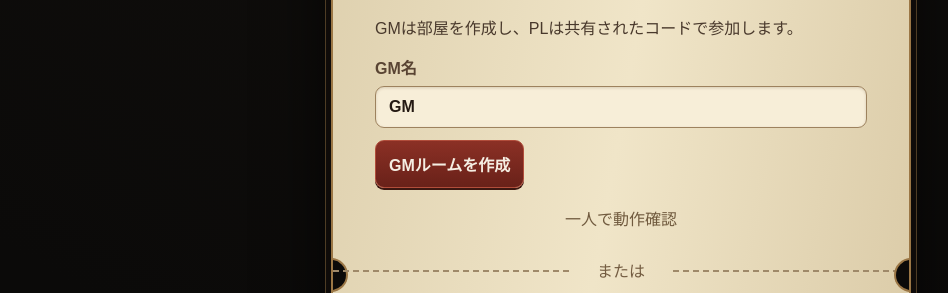
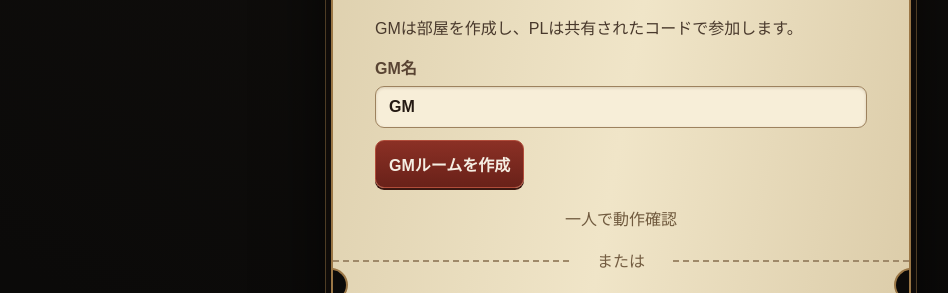
Before and after one commit to minami639/jigoku-kaisen-test, a website: page public/index.html in a window 1280 px wide. Shown: the part 507-800 px from the top of the page, without its empty margins (19-967 px from the left). Drawn offline with Linux system fonts and the light colour scheme; no server answers.

Commit message:
Align ticket divider with cutouts

```diff
--- a/public/index.html
+++ b/public/index.html
@@ -1,6 +1,6 @@
 <!doctype html>
 <html lang="ja">
-<head><meta charset="utf-8"><meta name="viewport" content="width=device-width,initial-scale=1"><title>地獄廻線</title><link rel="stylesheet" href="/styles.css"></head>
+<head><meta charset="utf-8"><meta name="viewport" content="width=device-width,initial-scale=1"><title>地獄廻線</title><link rel="stylesheet" href="/styles.css"><link rel="stylesheet" href="/ticket-layout.css"></head>
 <body>
   <header><div class="brand-lockup"><span class="eyebrow">七つの地獄を、生き残れ</span><h1 class="brand-title"><img src="/assets/jigoku-kaisen-logo.png" alt="地獄廻線"></h1></div><div id="roomBadge"></div></header>
   <main id="app"><section class="panel welcome ticket"><div class="ticket-meta"><span>地獄廻線 乗車券</span></div><h2>乗車口</h2><p>GMは部屋を作成し、PLは共有されたコードで参加します。</p><form id="createForm"><label>GM名<input name="name" required value="GM"></label><button>GMルームを作成</button></form><div class="divider">一人で動作確認</div><button id="testRoom" class="secondary" hidden>テストルームを作成（PL7人自動参加）</button><div class="divider ticket-perforation">または</div><form id="joinForm"><label>ルームコード<input name="code" required maxlength="6"></label><label>PL名<input name="name" required></label><button>列車へ参加</button></form></section></main>
--- /dev/null
+++ b/public/ticket-layout.css
@@ -0,0 +1,5 @@
+/* 切り欠きと同じ高さに区切り文字を置く。外側の余白量は維持する。 */
+.ticket-perforation {
+  margin-top: 1px;
+  margin-bottom: 47px;
+}
```
